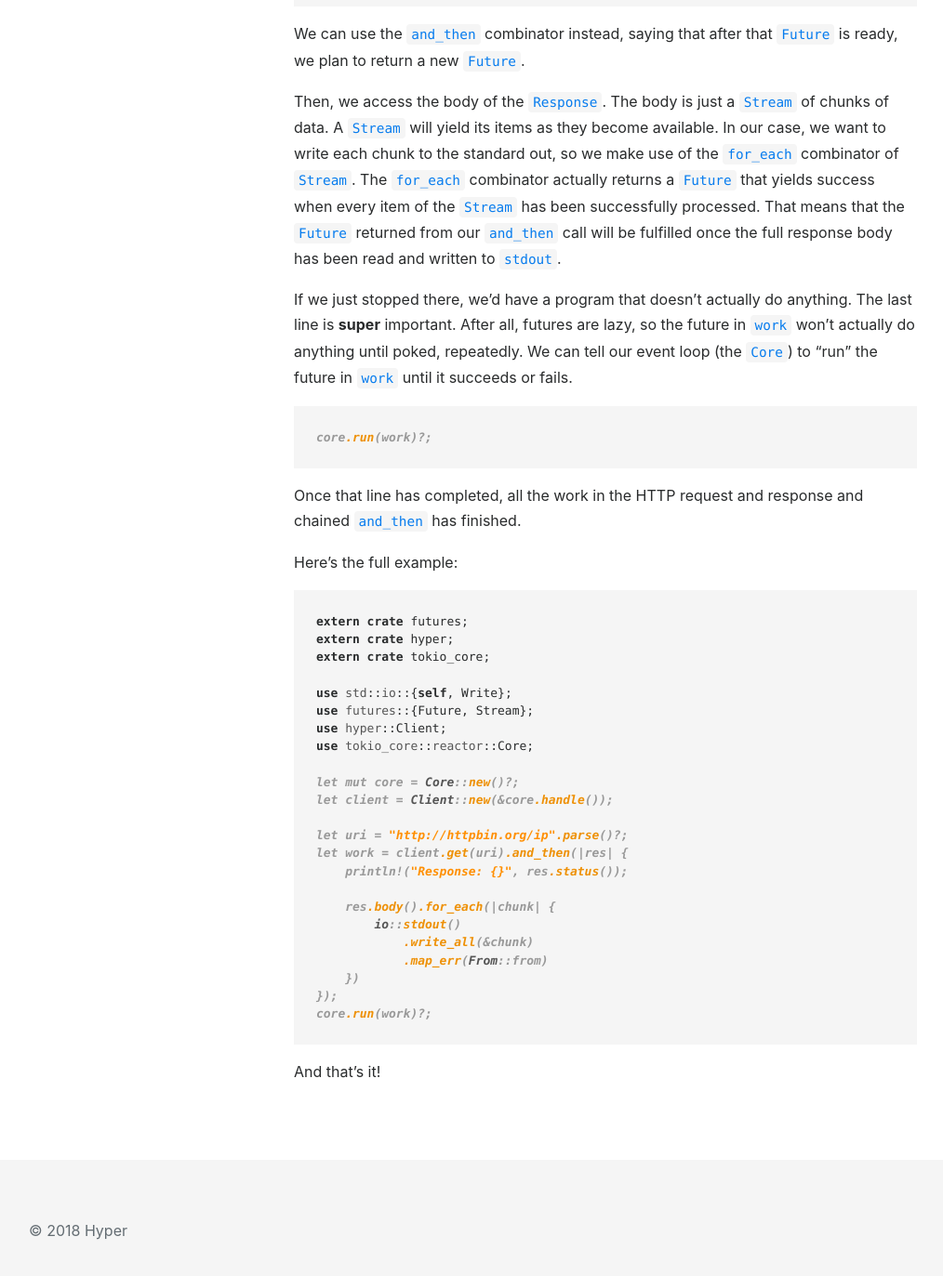
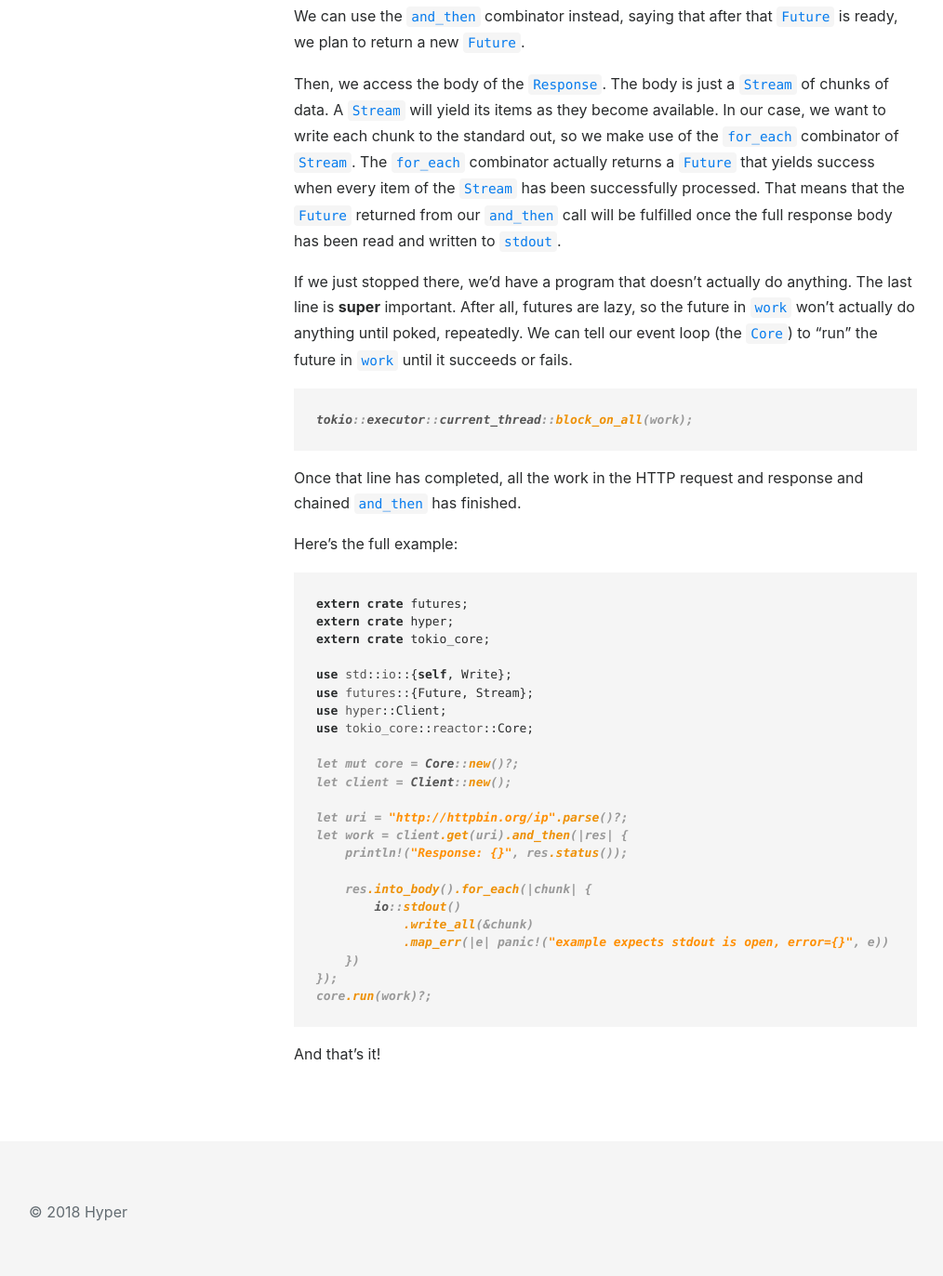
Before and after one commit to hyperium/hyperium.github.io, a Jekyll site: the page built from _guides/client/basic.md, in a window 1280 px wide and 1400 px high, scrolled down 1879 px. Shown: the top 1373 px of the window at 93% size, without its empty margins (54-1068 px from the left). Built offline with Jekyll 4.4.1, drawn with Linux system fonts in a browser that asks for light colours; some of the changed text lies outside the part shown.

Commit message:
port client/basic.md to hyper 0.12

````diff
--- a/_guides/client/basic.md
+++ b/_guides/client/basic.md
@@ -41,12 +41,9 @@ you are set to make thousands of client requests efficiently.
 
 ```rust
 # extern crate hyper;
-# extern crate tokio_core;
 # use hyper::Client;
-# use tokio_core::reactor::Core;
 # fn run() -> Result<(), Box<::std::error::Error>> {
-let mut core = Core::new()?;
-let client = Client::new(&core.handle());
+let client = Client::new();
 # Ok(())
 # }
 # fn main() {}
@@ -58,12 +55,9 @@ a hyper [`Client`][Client] that will be registered to our event loop.
 
 ```rust
 # extern crate hyper;
-# extern crate tokio_core;
 # use hyper::Client;
-# use tokio_core::reactor::Core;
 # fn run() -> Result<(), Box<::std::error::Error>> {
-# let mut core = Core::new()?;
-# let client = Client::new(&core.handle());
+# let client = Client::new();
 let uri = "http://httpbin.org/ip".parse()?;
 let work = client.get(uri);
 # Ok(())
@@ -83,7 +77,7 @@ Calling `client.get` returns a `Future` that will eventually be fulfilled with a
 # use tokio_core::reactor::Core;
 # fn run() -> Result<(), Box<::std::error::Error>> {
 # let mut core = Core::new()?;
-# let client = Client::new(&core.handle());
+# let client = Client::new();
 # let uri = "http://httpbin.org/ip".parse()?;
 let work = client.get(uri).map(|res| {
     println!("Response: {}", res.status());
@@ -109,17 +103,16 @@ return any more `Future`s. But what if we do?
 # use hyper::Client;
 # use tokio_core::reactor::Core;
 # fn run() -> Result<(), Box<::std::error::Error>> {
-# let mut core = Core::new()?;
-# let client = Client::new(&core.handle());
+# let client = Client::new();
 # let uri = "http://httpbin.org/ip".parse()?;
 let work = client.get(uri).and_then(|res| {
     println!("Response: {}", res.status());
 
-    res.body().for_each(|chunk| {
+    res.into_body().for_each(|chunk| {
         io::stdout()
             .write_all(&chunk)
             .map(|_| ())
-            .map_err(From::from)
+            .map_err(|e| panic!("example expects stdout is open, error={}", e))
     })
 });
 # Ok(())
@@ -145,16 +138,16 @@ actually do anything until poked, repeatedly. We can tell our event loop (the `C
 "run" the future in `work` until it succeeds or fails.
 
 ```rust
+# extern crate futures;
+# extern crate tokio;
 # extern crate hyper;
-# extern crate tokio_core;
 # use hyper::Client;
-# use tokio_core::reactor::Core;
+# use futures::Future;
 # fn run() -> Result<(), Box<::std::error::Error>> {
-# let mut core = Core::new()?;
-# let client = Client::new(&core.handle());
+# let client = Client::new();
 # let uri = "http://httpbin.org/ip".parse()?;
-# let work = client.get(uri);
-core.run(work)?;
+# let work = client.get(uri).map(|_| ());
+tokio::executor::current_thread::block_on_all(work);
 # Ok(())
 # }
 # fn main() {}
@@ -176,21 +169,17 @@ use hyper::Client;
 use tokio_core::reactor::Core;
 
 # fn run() -> Result<(), Box<::std::error::Error>> {
-# let mut core = Core::new()?;
-# let client = Client::new(&core.handle());
-# let uri = "http://httpbin.org/ip".parse()?;
-# let work = client.get(uri);
 let mut core = Core::new()?;
-let client = Client::new(&core.handle());
+let client = Client::new();
 
 let uri = "http://httpbin.org/ip".parse()?;
 let work = client.get(uri).and_then(|res| {
     println!("Response: {}", res.status());
 
-    res.body().for_each(|chunk| {
+    res.into_body().for_each(|chunk| {
         io::stdout()
             .write_all(&chunk)
-            .map_err(From::from)
+            .map_err(|e| panic!("example expects stdout is open, error={}", e))
     })
 });
 core.run(work)?;
````
Also changed, not shown: 1 other file.
